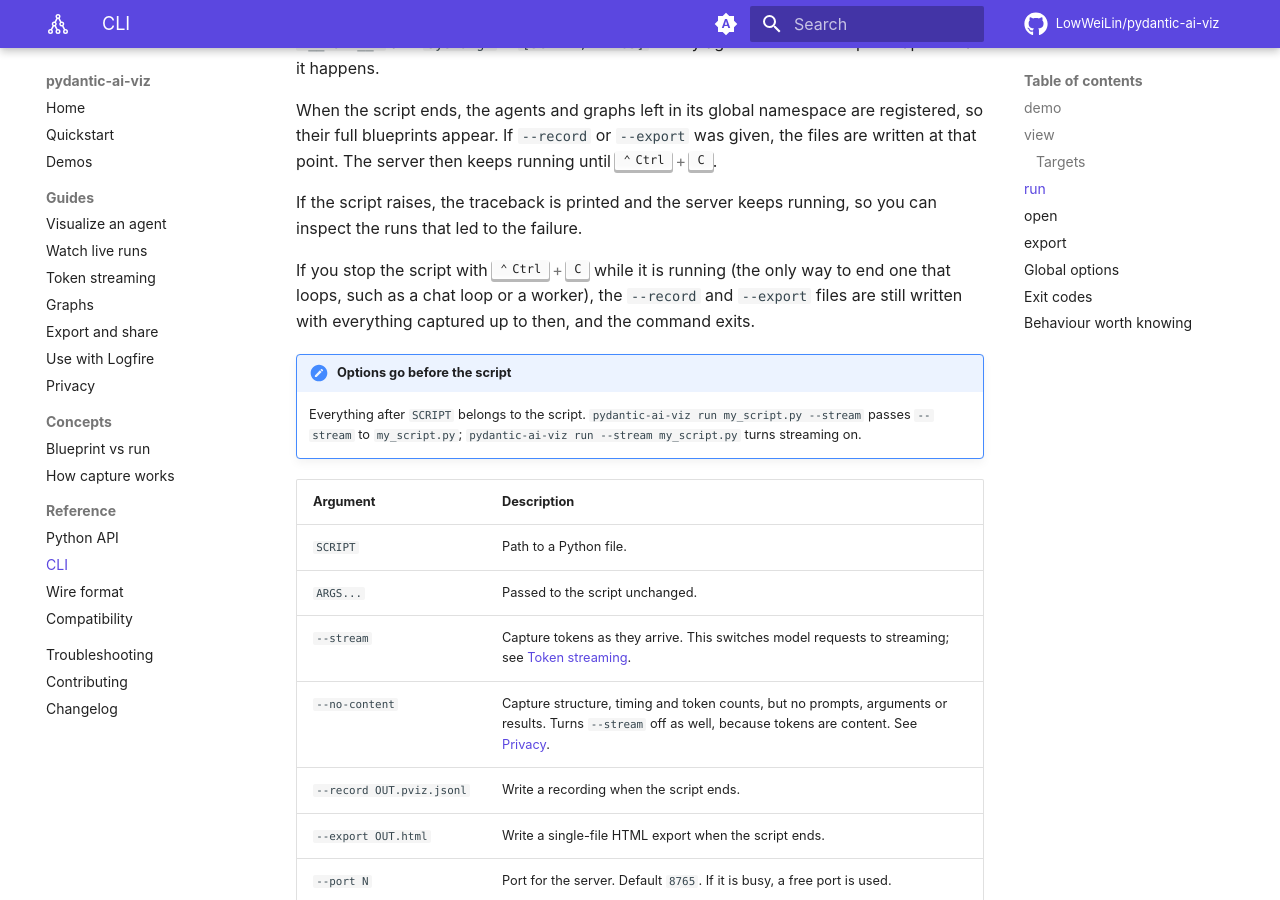
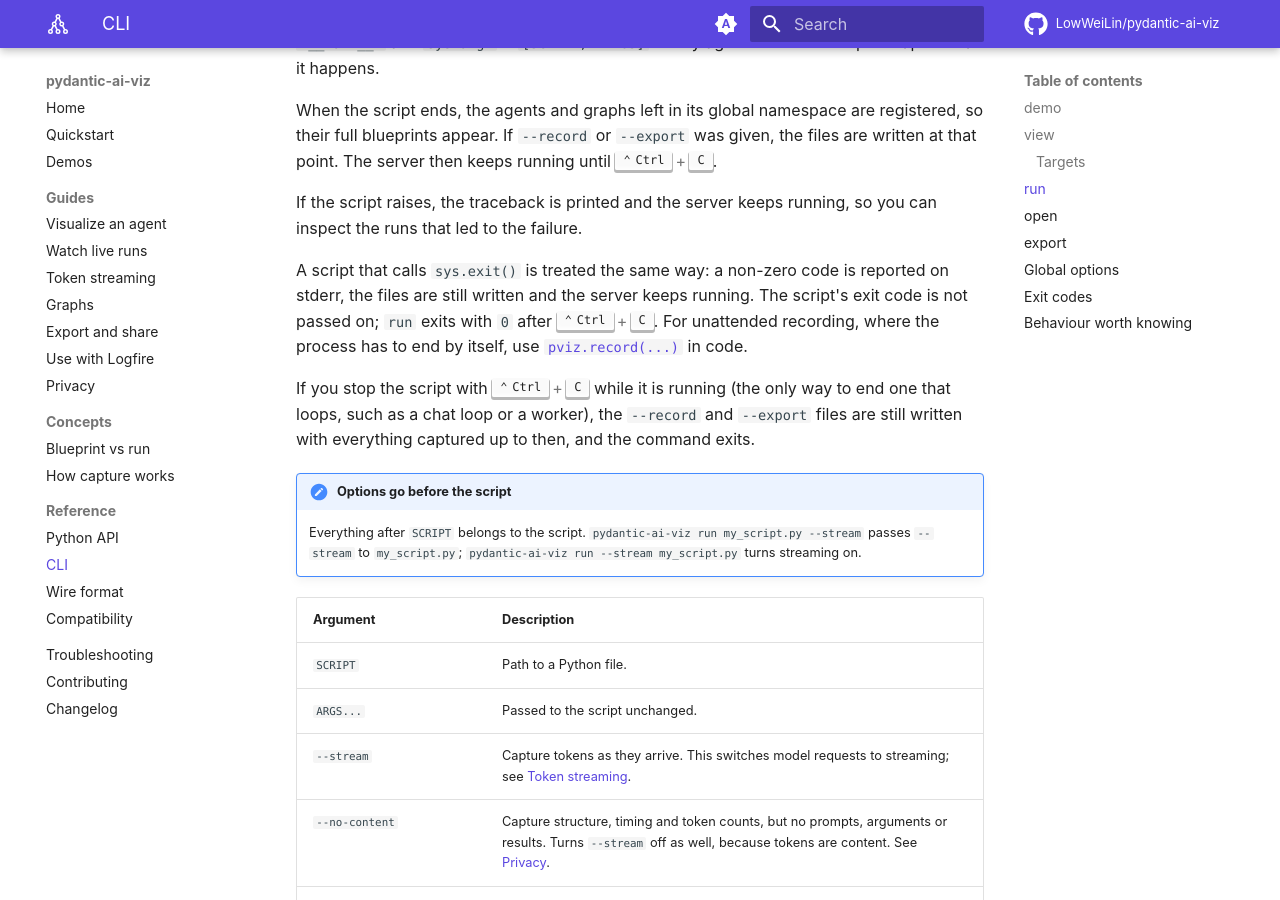
Before and after one commit to LowWeiLin/pydantic-ai-viz, an MkDocs documentation site: the page built from docs/reference/cli.md, in a window 1280 px wide and 900 px high, scrolled down 2863 px. Built offline with MkDocs 1.6.1 and Material for MkDocs 9.7.7, drawn with Linux system fonts in a browser that asks for light colours; comment, search, counter and statistics services are not loaded.

Commit message:
docs: say what run does when the script calls sys.exit
The run reference covered a script that raises but not one that exits.
It now says that a non-zero exit code is reported, that the outputs are
still written and the server keeps running, that the script's exit code
is not passed on, and what to use for unattended recording.

Co-Authored-By: Claude Fable 5.2 <noreply@anthropic.com>

```diff
--- a/docs/reference/cli.md
+++ b/docs/reference/cli.md
@@ -98,6 +98,8 @@ When the script ends, the agents and graphs left in its global namespace are reg
 
 If the script raises, the traceback is printed and the server keeps running, so you can inspect the runs that led to the failure.
 
+A script that calls `sys.exit()` is treated the same way: a non-zero code is reported on stderr, the files are still written and the server keeps running. The script's exit code is not passed on; `run` exits with `0` after ++ctrl+c++. For unattended recording, where the process has to end by itself, use [`pviz.record(...)`](python-api.md#record) in code.
+
 If you stop the script with ++ctrl+c++ while it is running (the only way to end one that loops, such as a chat loop or a worker), the `--record` and `--export` files are still written with everything captured up to then, and the command exits.
 
 !!! note "Options go before the script"
```
